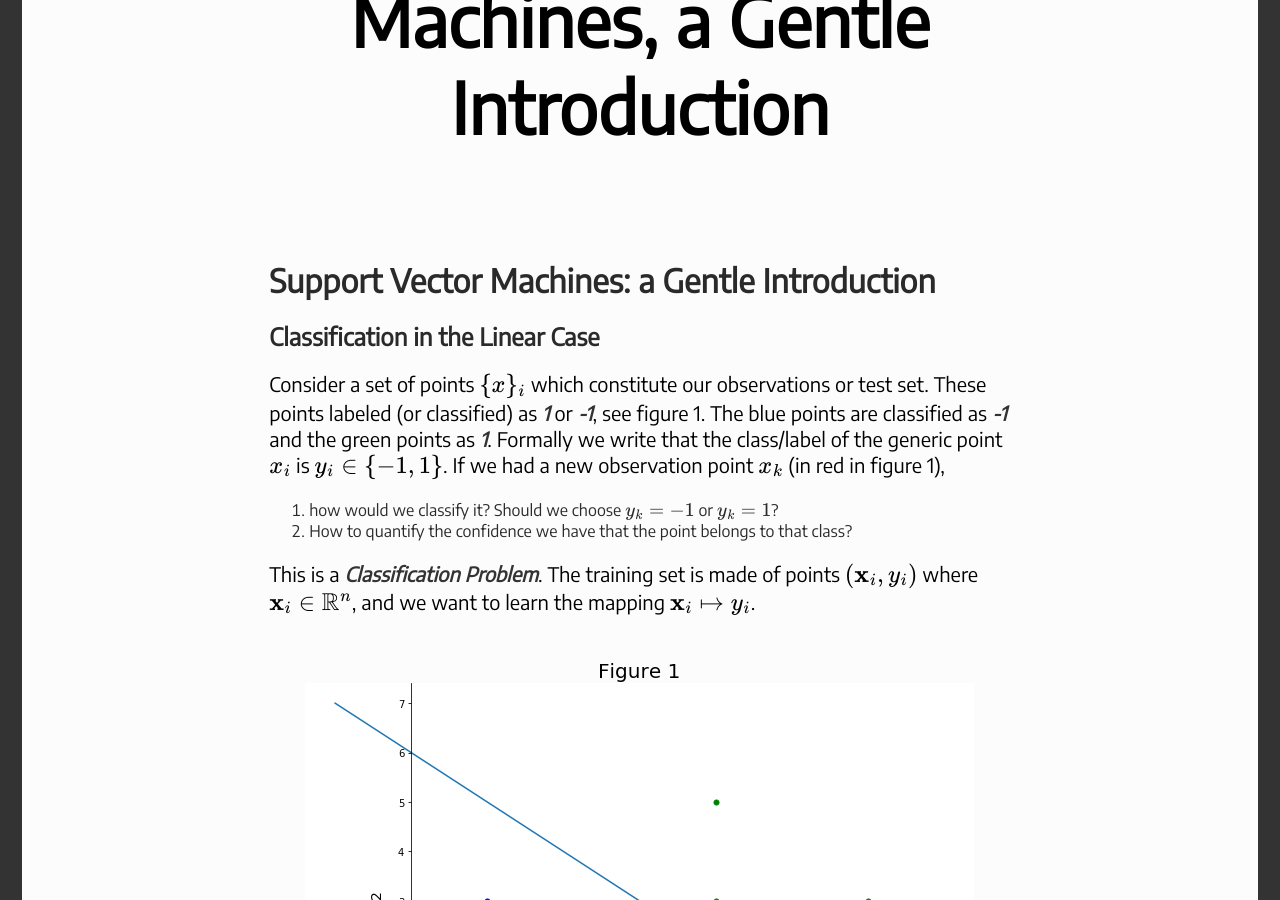
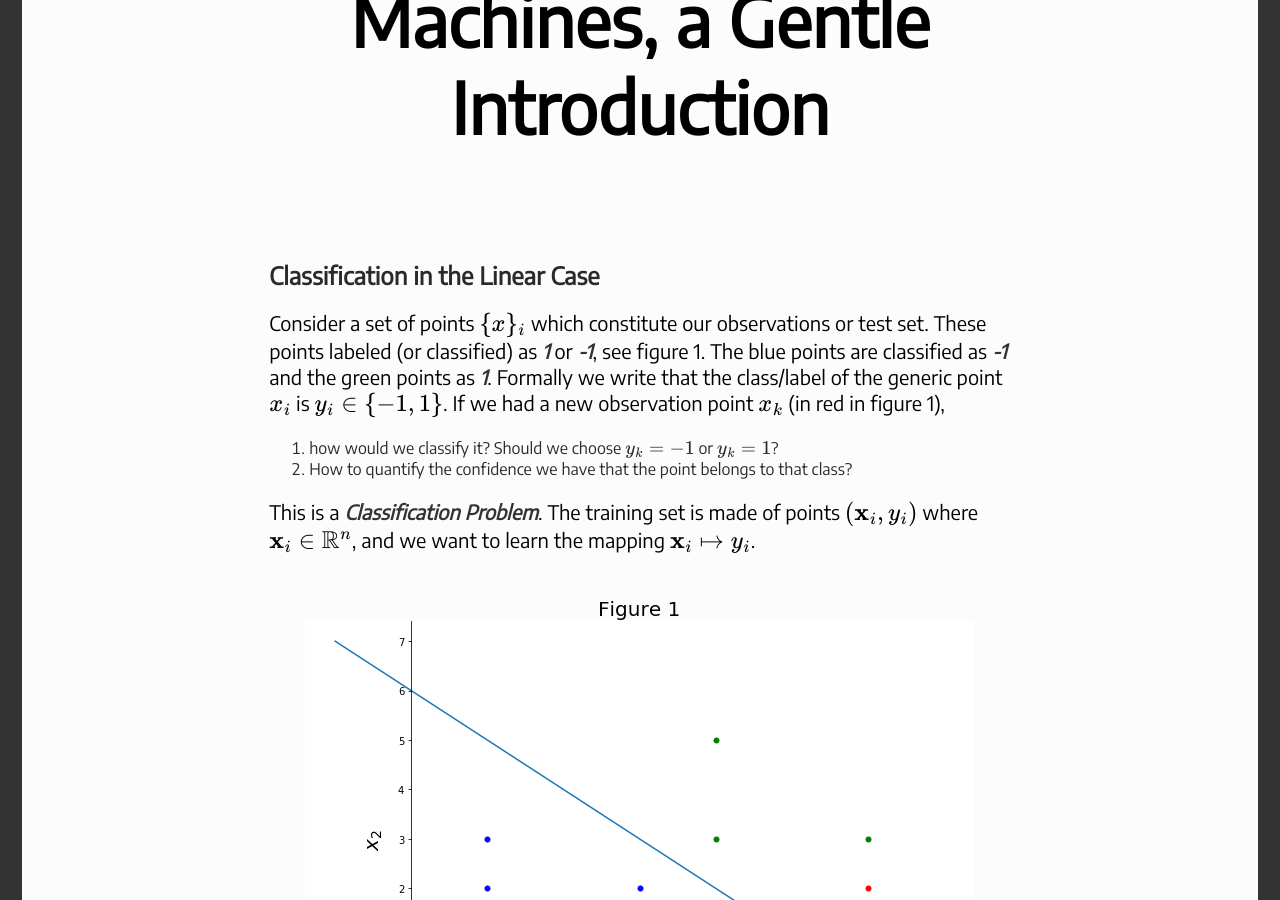
Before and after one commit to FullSimplify/FullSimplify.github.io, a Jekyll site: the page built from _posts/2000-01-03-SVM-a-gentle-introduction-01.md, in a window 1280 px wide and 900 px high, scrolled down 450 px. Built offline with Jekyll 4.4.1, drawn with Linux system fonts in a browser that asks for light colours; some web fonts are replaced; formulas are drawn with MathJax 3.

Commit message:
Update 2000-01-03-SVM-a-gentle-introduction-01.md

```diff
--- a/_posts/2000-01-03-SVM-a-gentle-introduction-01.md
+++ b/_posts/2000-01-03-SVM-a-gentle-introduction-01.md
@@ -10,8 +10,6 @@ date: 2015-01-22 12:09:42
 permalink: Support-Vector-Machines-a-gentle-introduction.html
 categories:
 ---
-
-# Support Vector Machines: a Gentle Introduction
 
 ## Classification in the Linear Case
 
```
